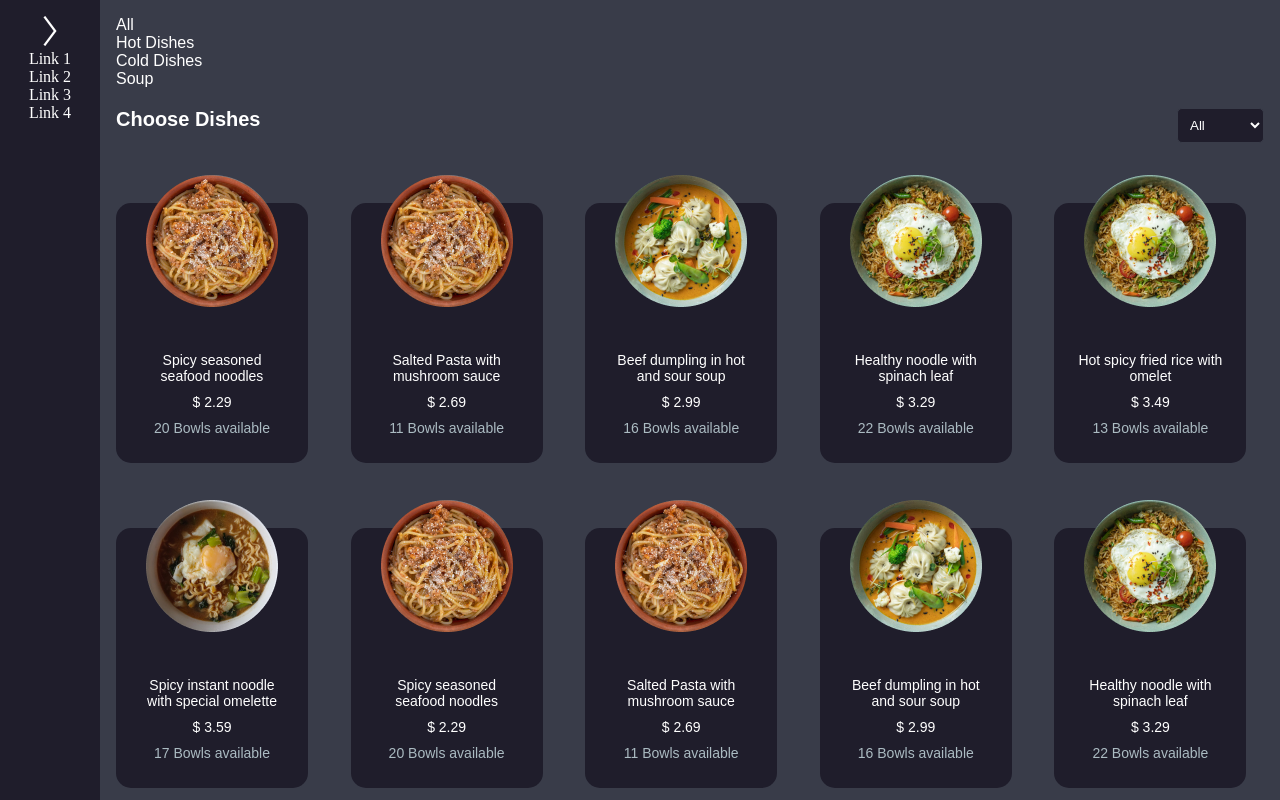
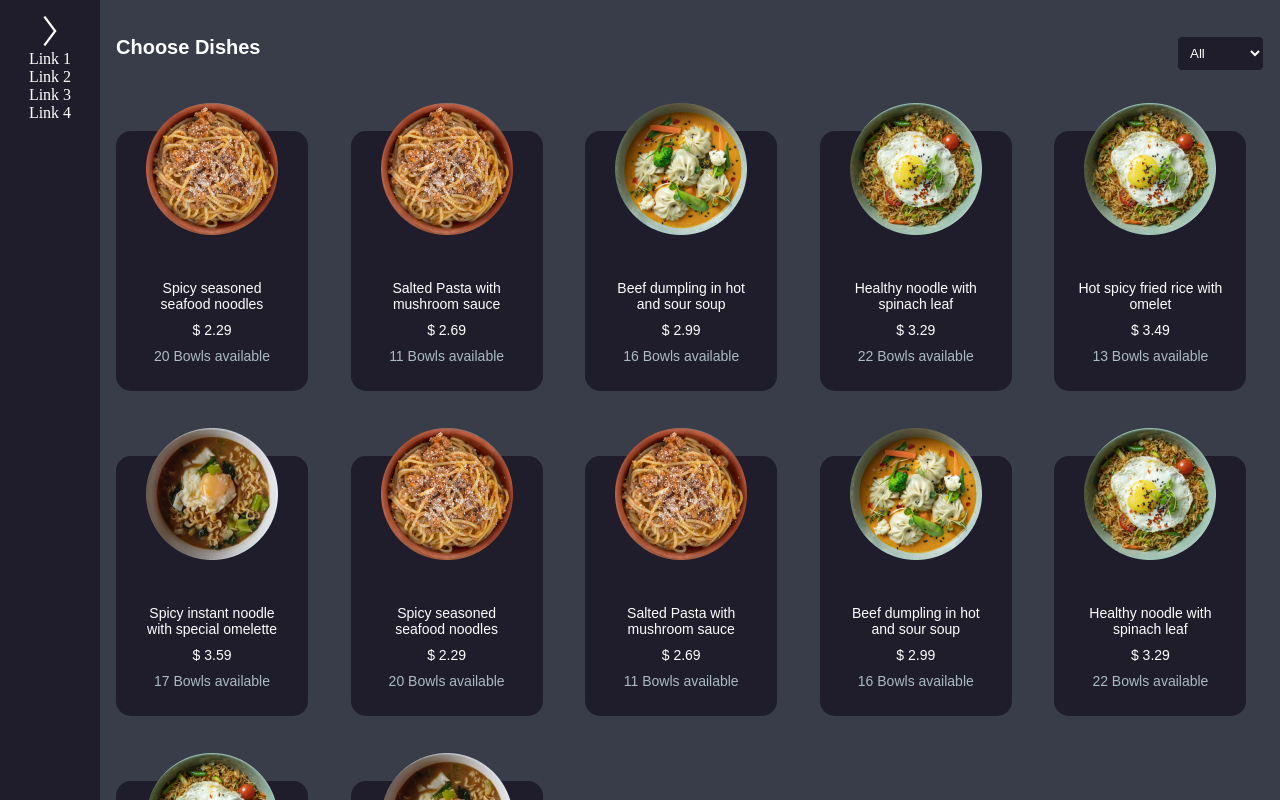
Before and after one commit to archis-academy/food-order-app-aries-1, a React (Vite) app: page / in a window 1280 px wide. Shown: the top 800 px of the page. Built offline with nearby package versions, Linux system fonts and the light colour scheme; no server answers; the database is empty; sample sign-in values are in the browser's storage.

Commit message:
[FO-10] Refactor CategoryTabs component and update dishes filtering logic

```diff
--- a/src/components/CategoryTabs/CategoryTabs.jsx
+++ /dev/null
@@ -1,29 +0,0 @@
-import { categories } from "@/db/foods";
-
-function CategoryTabs({ setFilteredDishes, dishes }) {
-  function filterDishesByCategory(categoryName) {
-    let filteredDishes = [];
-    if (categoryName === "all") {
-      setFilteredDishes(dishes);
-      return;
-    } else {
-      const newDishes = dishes.filter(
-        (dish) => dish.category.key === categoryName
-      );
-      filteredDishes = newDishes;
-    }
-    setFilteredDishes(filteredDishes);
-  }
-
-  return (
-    <ul>
-      {categories.map((category) => (
-        <li onClick={() => filterDishesByCategory(category.key)}>
-          {category.name}
-        </li>
-      ))}
-    </ul>
-  );
-}
-
-export default CategoryTabs;
--- a/src/components/DishesMenu/DishesMenu.jsx
+++ b/src/components/DishesMenu/DishesMenu.jsx
@@ -1,4 +1,3 @@
-import React, { useState } from "react";
 import "./DishesMenu.scss";
 
 const DishesMenu = ({ filter, setFilter, filteredDishes }) => {
--- a/src/pages/HomePage/HomePage.jsx
+++ b/src/pages/HomePage/HomePage.jsx
@@ -3,8 +3,7 @@ import "./HomePage.scss";
 import { useAuth } from "@/components/AuthProvider";
 import DishesMenu from "@/components/DishesMenu/DishesMenu";
 import { foods } from "@/db/foods";
-import React, { useState } from "react";
-import CategoryTabs from "../../components/CategoryTabs/CategoryTabs";
+import { useState } from "react";
 
 function HomePage() {
   const { fireStoreUser } = useAuth(); // auth'u const {fireStoreUser} = useAuth() şeklinde alırsanız user bilgilerine ulaşabilirsiniz
@@ -20,7 +19,6 @@ function HomePage() {
     <div>
       <Sidebar />
       <div className="mainRoot">
-        <CategoryTabs dishes={dishes} setFilteredDishes={setFilteredDishes} />
         <DishesMenu filter={filter} setFilter={setFilter} foods={foods} filteredDishes={filteredDishes} />
       </div>
     </div>
```
